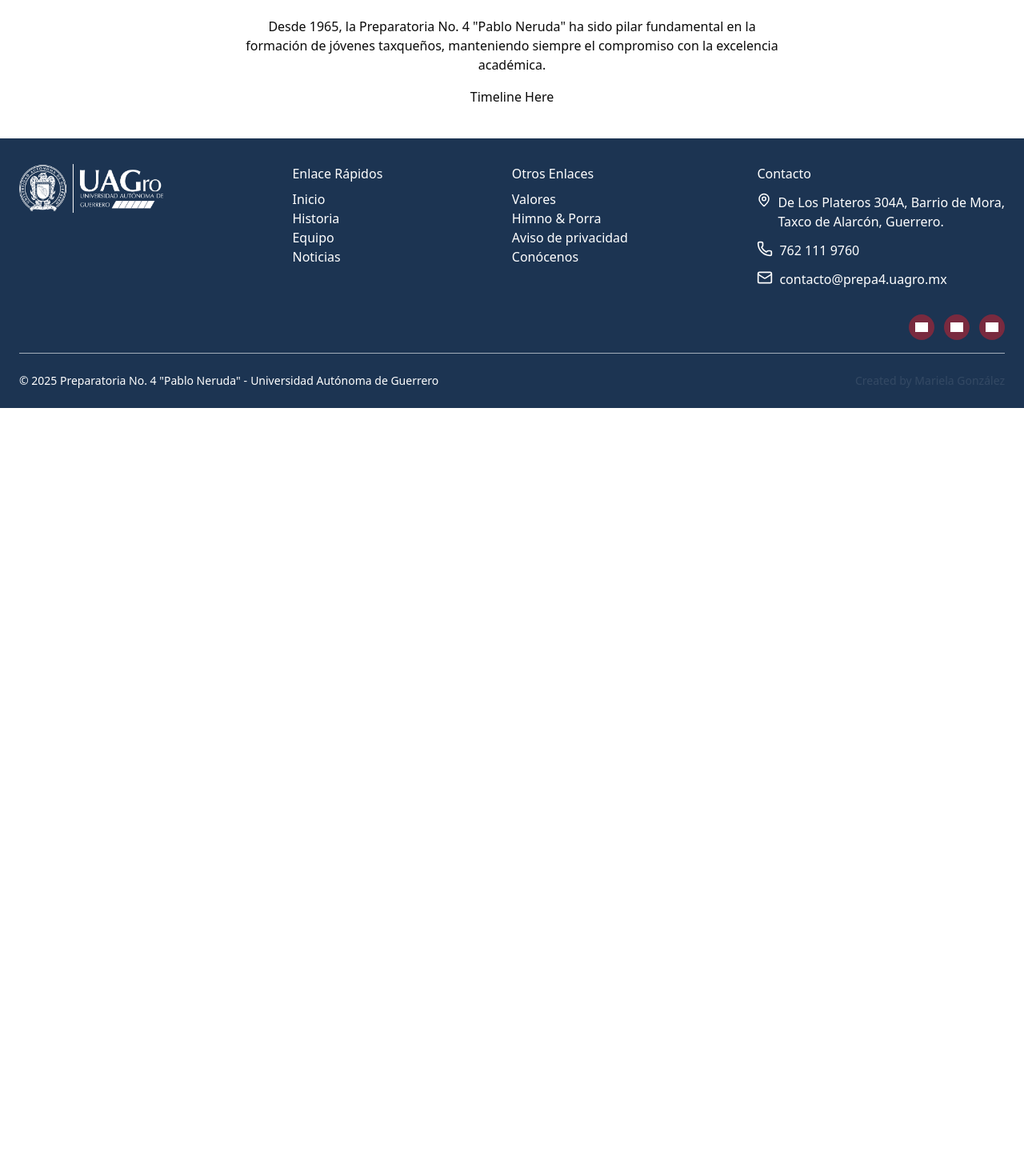
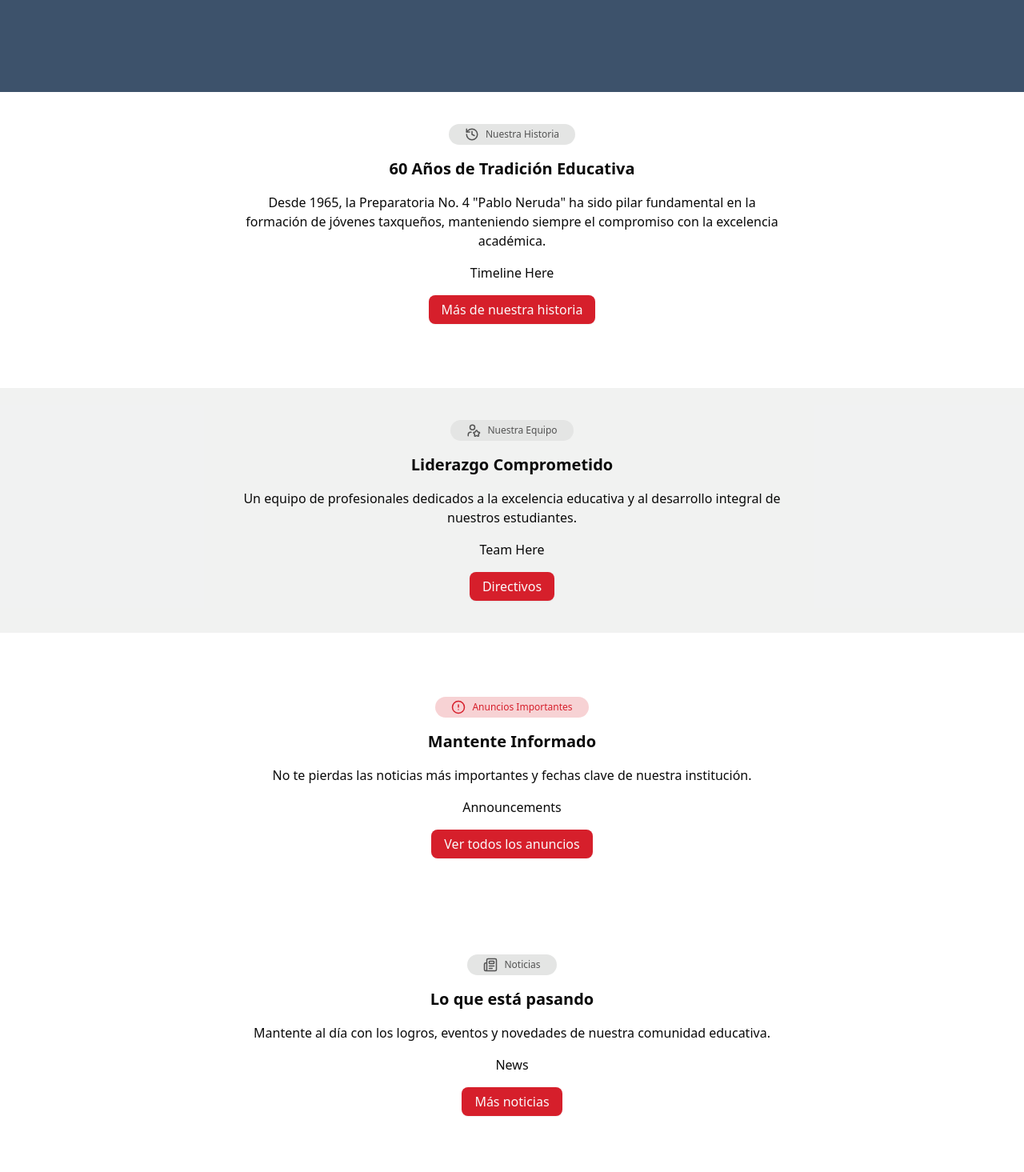
Before and after one commit to mmgonnar/web_uagro_prepa4, a Next.js app: page / in a window 1280 px wide. Shown: the part 765-2230 px from the top of the page at 80% size. Before the commit the page ends 1275 px from the top, so only its background shows below. Built offline with nearby package versions, Linux system fonts and the light colour scheme; grey boxes are pictures that could not be loaded.

Commit message:
feat: :art: Enhanced Home Page with new ContentSections and improved Label component

```diff
--- a/app/page.tsx
+++ b/app/page.tsx
@@ -2,8 +2,6 @@ import Banner from '@/features/banner/components/banner';
 import ContentSection from '@/features/content-section/components/content-section';
 import Footer from '@/features/footer/components/footer';
 import Header from '@/features/header/components/header';
-import Label from '@/features/ui/components/label';
-import { History } from 'lucide-react';
 
 export default function Home() {
   return (
@@ -13,10 +11,47 @@ export default function Home() {
       <ContentSection
         icon="History"
         labelText="Nuestra Historia"
-        title=" 60 Años de Tradición Educativa"
+        title="60 Años de Tradición Educativa"
         mainText='Desde 1965, la Preparatoria No. 4 "Pablo Neruda" ha sido pilar fundamental en la formación de jóvenes taxqueños, manteniendo siempre el compromiso con la excelencia académica.'
+        buttonText="Más de nuestra historia"
+        background="default"
+        href="/nosotros"
       >
         <div>Timeline Here</div>
+      </ContentSection>
+      <ContentSection
+        background="grey"
+        icon="UserStar"
+        labelText="Nuestra Equipo"
+        title="Liderazgo Comprometido"
+        mainText="Un equipo de profesionales dedicados a la excelencia educativa y al desarrollo integral de nuestros estudiantes."
+        href="/"
+        buttonText="Directivos"
+      >
+        <div>Team Here</div>
+      </ContentSection>
+      <ContentSection
+        icon="CircleAlert"
+        labelVariant="secondary"
+        labelText="Anuncios Importantes"
+        title="Mantente Informado"
+        mainText="No te pierdas las noticias más importantes y fechas clave de nuestra institución."
+        background="default"
+        href="/"
+        buttonText="Ver todos los anuncios"
+      >
+        <div>Announcements</div>
+      </ContentSection>
+      <ContentSection
+        icon="Newspaper"
+        labelText="Noticias"
+        title="Lo que está pasando"
+        mainText="Mantente al día con los logros, eventos y novedades de nuestra comunidad educativa."
+        background="default"
+        href="/"
+        buttonText="Más noticias"
+      >
+        <div>News</div>
       </ContentSection>
       <Footer />
     </main>
--- a/features/banner/components/banner.tsx
+++ b/features/banner/components/banner.tsx
@@ -5,7 +5,7 @@ import SchoolStats from './school-stats';
 
 export default function Banner() {
   return (
-    <section className="bg-main-blue/85 mb-8 flex items-center justify-center p-25 md:mb-10">
+    <section className="bg-main-blue/85 flex h-dvh items-center justify-center">
       <div className="max-w-8xl m-auto">
         <div className="flex flex-col items-center justify-center gap-10 text-white">
           <div className="flex flex-col gap-2 text-center">
--- a/features/content-section/components/content-section.tsx
+++ b/features/content-section/components/content-section.tsx
@@ -1,7 +1,11 @@
 'use client';
 
+import { Button } from '@/features/header/components';
 import Label from '@/features/ui/components/label';
+import { cn } from '@/utils/functions';
+import Link from 'next/link';
 import { ContentSectionProps } from '../types/types';
+import { backgrounds } from '../utils/constants';
 
 export default function ContentSection({
   title,
@@ -9,14 +13,28 @@ export default function ContentSection({
   mainText,
   icon,
   children,
+  background,
+  buttonText,
+  href,
+  labelVariant,
 }: ContentSectionProps) {
   return (
-    <section className="mb-8 md:mb-10">
-      <div className="max-w-8xl flex flex-col items-center justify-center gap-4 text-center">
-        <Label text={labelText} icon={icon}></Label>
+    <section
+      className={cn('mb-8 px-6 py-10 md:mb-10', backgrounds[background])}
+    >
+      <div className="m-auto flex max-w-7xl flex-col items-center justify-center gap-4 text-center">
+        <Label labelText={labelText} icon={icon} variant={labelVariant}></Label>
         <h3 className="text-xl font-semibold">{title}</h3>
         <p className="max-w-2xl">{mainText}</p>
         {children}
+        {/* agregar condicional aqui */}
+        {href ? (
+          <Link href={href}>
+            <Button>{buttonText}</Button>
+          </Link>
+        ) : (
+          ''
+        )}
       </div>
     </section>
   );
--- a/features/content-section/types/types.tsx
+++ b/features/content-section/types/types.tsx
@@ -1,12 +1,8 @@
-import { History, CircleAlert, Newspaper, UserStar } from 'lucide-react';
+import { labelIcons } from '@/features/ui/types/types';
 import { ReactNode } from 'react';
-
-export const labelIcons = {
-  History: History,
-  CircleAlert: CircleAlert,
-  Newspaper: Newspaper,
-  UserStar: UserStar,
-};
+import { backgrounds } from '../utils/constants';
+import type { UrlObject } from 'url';
+import { variants } from '@/features/ui/utils/constants';
 
 export interface ContentSectionProps {
   title: string;
@@ -14,4 +10,8 @@ export interface ContentSectionProps {
   icon?: keyof typeof labelIcons;
   mainText: string;
   children?: ReactNode;
+  background: keyof typeof backgrounds;
+  buttonText?: string;
+  href?: string | UrlObject;
+  labelVariant?: keyof typeof variants;
 }
--- /dev/null
+++ b/features/content-section/utils/constants.ts
@@ -0,0 +1,4 @@
+export const backgrounds = {
+    default: '',
+    grey: 'bg-main-grey/50',
+  };
--- a/features/ui/components/label.tsx
+++ b/features/ui/components/label.tsx
@@ -1,24 +1,11 @@
 'use client';
-import { labelIcons } from '@/features/content-section/types/types';
+
 import { cn } from '@/utils/functions';
-import { ReactNode } from 'react';
-
-interface LabelProps {
-  children?: ReactNode;
-  text: string;
-  variant?: keyof typeof variants;
-  icon?: keyof typeof labelIcons;
-}
-
-const variants = {
-  default: ' text-neutral-600 bg-main-grey',
-  secondary: ' text-main-red bg-main-red/20',
-  announcement: 'bg-main-red text-white font-semibold',
-};
+import { labelIcons, LabelProps } from '../types/types';
+import { variants } from '../utils/constants';
 
 export default function Label({
-  text,
-  children,
+  labelText,
   variant = 'default',
   icon,
 }: LabelProps) {
@@ -28,13 +15,13 @@ export default function Label({
     <div className="max-w-8xl">
       <div
         className={cn(
-          'm-auto flex w-38 items-center justify-center gap-1 rounded-full px-1 py-1 text-xs',
+          'm-auto flex items-center justify-center gap-1 rounded-full px-5 py-1 text-xs',
           variants[variant],
-          children != null && 'gap-1'
+          IconComponent != null && 'gap-2'
         )}
       >
         {IconComponent && <IconComponent size={18}></IconComponent>}
-        <p>{text}</p>
+        <p>{labelText}</p>
       </div>
     </div>
   );
--- /dev/null
+++ b/features/ui/types/types.ts
@@ -0,0 +1,17 @@
+
+import { History, CircleAlert, Newspaper, UserStar } from 'lucide-react';
+import { variants } from '../utils/constants';
+import { ReactNode } from 'react';
+export const labelIcons = {
+    History: History,
+    CircleAlert: CircleAlert,
+    Newspaper: Newspaper,
+    UserStar: UserStar,
+  };
+
+  export interface LabelProps {
+    children?: ReactNode;
+    labelText: string
+    variant?: keyof typeof variants;
+    icon?: keyof typeof labelIcons;
+  }
--- /dev/null
+++ b/features/ui/utils/constants.ts
@@ -0,0 +1,5 @@
+export const variants = {
+    default: ' text-neutral-600 bg-main-grey',
+    secondary: 'text-main-red bg-main-red/20',
+    announcement: 'bg-main-red text-white font-semibold',
+  };
```
